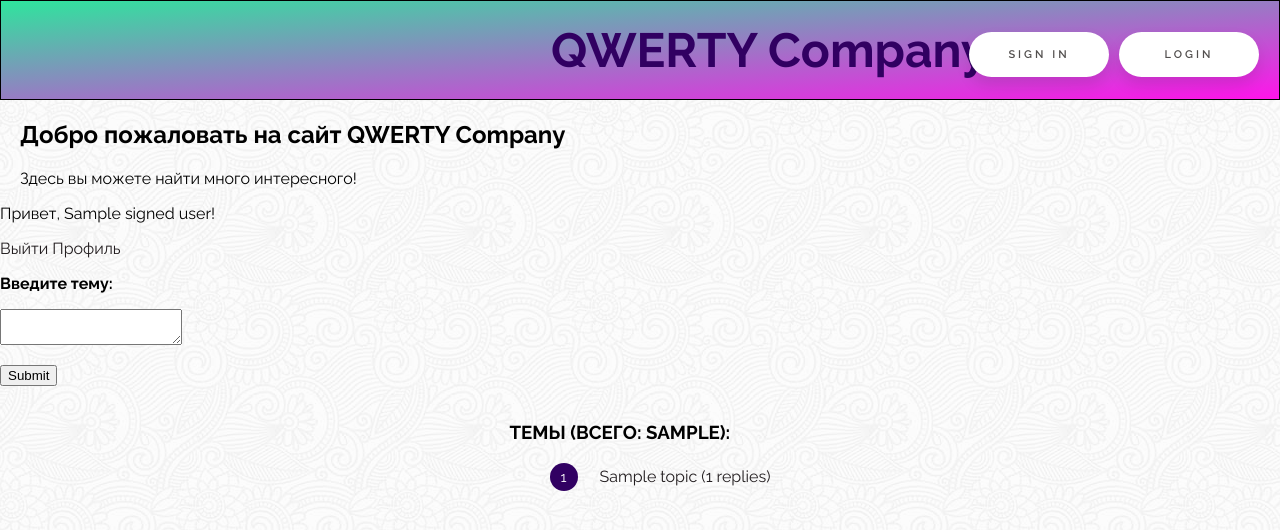
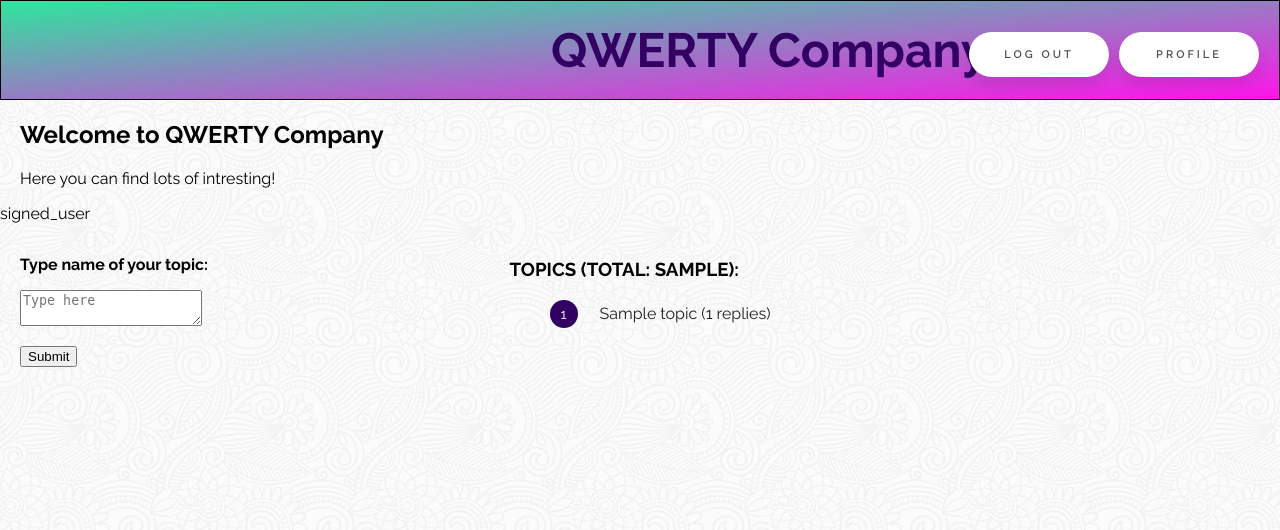
Before and after one commit to To-n-y/forum-api, a FastAPI app: template app/templates/home.html in a window 1280 px wide. Shown: the top 530 px of the page. Run offline with FastAPI, Linux system fonts and the light colour scheme; the template is opened without the code that fills it: most values are stand-ins (such as "Sample title", 1, 10 or a date in 2020).

Commit message:
fix home page

```diff
--- a/app/static/css/style.css
+++ b/app/static/css/style1.css
@@ -75,6 +75,49 @@ body {
 .hello{
   padding-left: 20px;
 }
+
+.signed_user{
+  padding: 0 20px;
+  float: left;
+}
+
+.btn {
+  /* сброс стилей */
+  padding: 0;
+  border: none;
+  font: inherit;
+  color: inherit;
+  background-color: transparent;
+  cursor: pointer;
+
+  /* сброс браузерных стилей для фокуса */
+  outline: none;
+
+  /* переопределение стилей для ссылок */
+  display: inline-block;
+  text-align: center;
+  text-decoration: none;
+
+  /* небольшие вертикальные отступы */
+  margin: 2px 0;
+
+  /* невидимая рамка */
+  border: solid 1px transparent;
+  border-radius: 4px;
+
+  /* для установки размеров используем паддинги */
+  padding: 0.5em 1em;
+
+  /* контрастные цвета */
+  color: #ffffff;
+  background-color: #9555af;
+}
+
+.btn:active {
+  transform: translateY(1px);
+  filter: saturate(150%);
+}
+
  a {
   text-decoration: none;
   color: #231E20;
@@ -82,6 +125,9 @@ body {
 
 .container {
   padding: 0 20px;
+  margin-left: auto;
+  margin-right: auto;
+  width: 33%;
 }
 
 .theme {
--- a/app/templates/home.html
+++ b/app/templates/home.html
@@ -4,7 +4,7 @@
     <meta http-equiv="Content-Type" content="text/html; charset=utf-8"/>
     <title>QWERTY.com</title>
     {% block head %}
-    <link rel="stylesheet" href="{{ url_for('static', path='css/style.css') }}">
+    <link rel="stylesheet" href="{{ url_for('static', path='css/style1.css') }}">
     {% endblock %}
 </head>
 <body>
@@ -12,39 +12,40 @@
     <div >
         <h1><span class="highlight">QWERTY Company</span></h1>
     </div>
+
+    {% if signed_user %}
+    <a href="/sign_in?to=0" class="floating-button" id="auth">Log out</a>
+    <a href="/profile?user_id={{signed_user.id}}" class="floating-button" id="auth_1"> Profile </a>
+    {% else %}
     <a href="/registration" class="floating-button" id="auth">Sign in</a>
     <a href="/sign_in?to=1" class="floating-button" id="auth_1">Login</a>
+    {% endif %}
 
 </header>
 <section>
     <div class="hello">
-        <h1>Добро пожаловать на сайт QWERTY Company</h1>
-        <p>Здесь вы можете найти много интересного!</p>
+        <h1>Welcome to QWERTY Company</h1>
+        <p>Here you can find lots of intresting!</p>
     </div>
 
 
 {% if signed_user %}
-<p>Привет, {{signed_user.name}}!</p>
-<a href="/sign_in?to=0">Выйти</a>
-<a href="/profile?user_id={{signed_user.id}}"> Профиль </a>
+<p>signed_user</p>
+<div class="signed_user">
+    <form action="post_topic" method="post">
+        <p><b>Type name of your topic:</b></p>
+        <p><textarea name="topic_name" placeholder="Type here"></textarea></p>
+        <p><input type="hidden" name="user_id" value="{{signed_user.id}}">
+        <p><input type="submit"></p>
+    </form>
 {% else %}
-<p></p>
+    <p></p>
 {% endif %}
-
-{% if signed_user %}
-<form action="post_topic" method="post">
-    <p><b>Введите тему:</b></p>
-    <p><textarea name="topic_name"></textarea></p>
-    <p><input type="hidden" name="user_id" value="{{signed_user.id}}">
-    <p><input type="submit"></p>
-</form>
-{% else %}
-<p></p>
-{% endif %}
+</div>
 
 <div class="container">
     <section class="toc-wrapper">
-        <h1 class="theme">Темы (всего: {{l}}):</h1>
+        <h1 class="theme">Topics (total: {{l}}):</h1>
              {% if topic_dict %}
         <ul class="toc">
         {% for topic in topic_dict %}
```
Also changed, not shown: app/templates/registration.html (+5 -5 lines), README.md.
